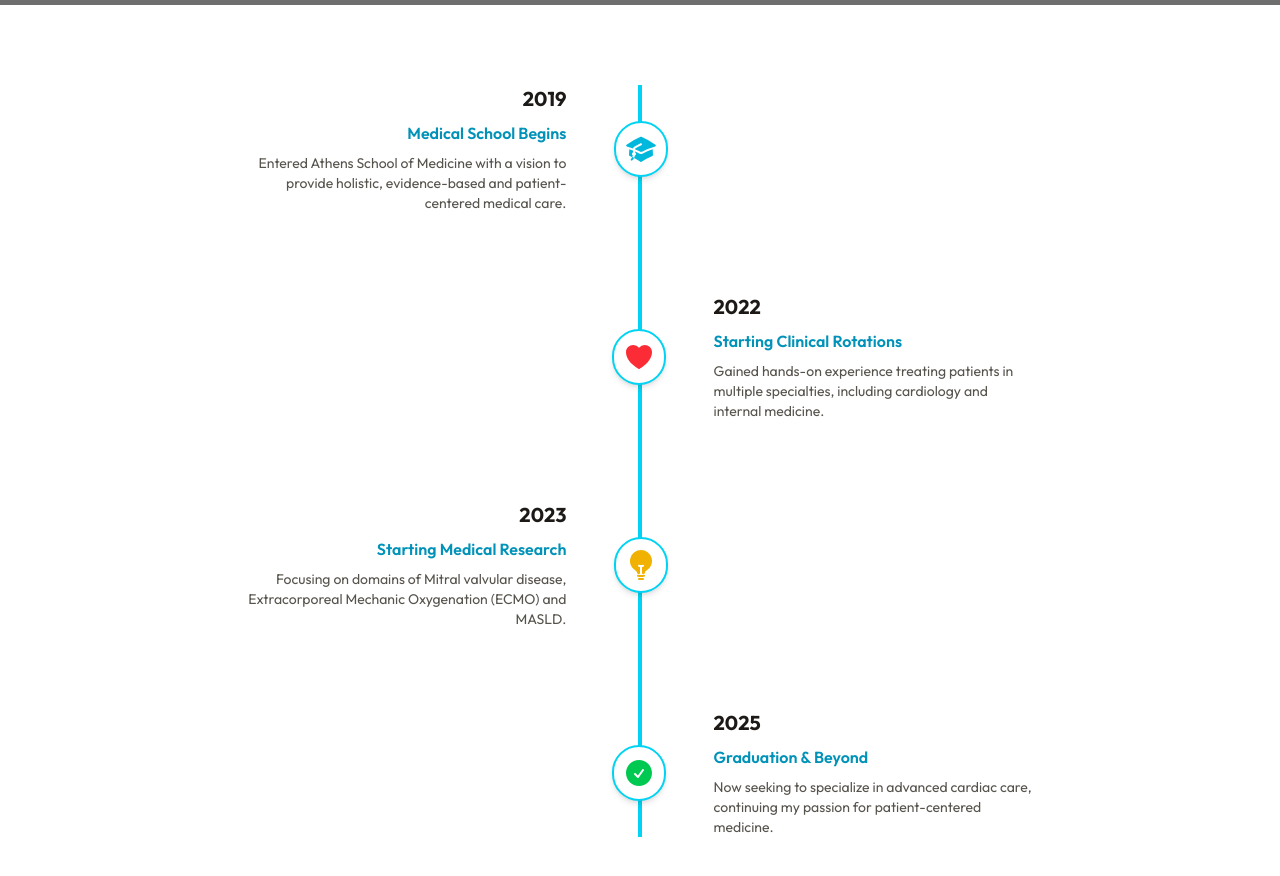
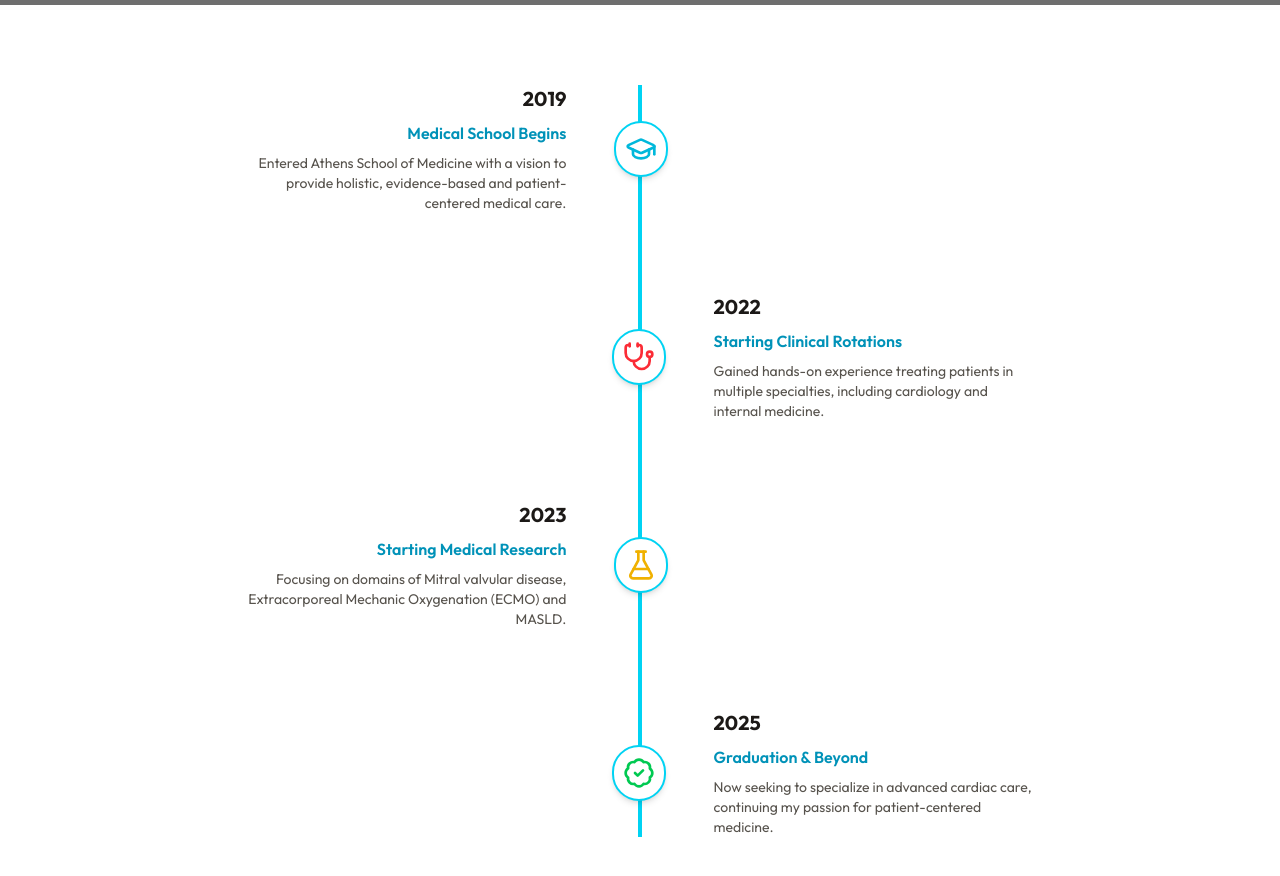
Before and after one commit to panteliskarabetsos/drzisis-portfolio, a Next.js app: page /about in a window 1280 px wide. Shown: the part 700-1576 px from the top of the page. Built offline with nearby package versions, Linux system fonts and the light colour scheme; grey boxes are pictures that could not be loaded.

Commit message:
Bug fixed

```diff
--- a/src/app/about/page.js
+++ b/src/app/about/page.js
@@ -2,14 +2,36 @@
 import { useEffect, useState } from "react";
 import { CheckCircleIcon, AcademicCapIcon, LightBulbIcon, HeartIcon, UsersIcon } from "@heroicons/react/24/solid";
 import { motion } from 'framer-motion';
+import { GraduationCap, Stethoscope, FlaskConical, BadgeCheck } from 'lucide-react';
 
 export default function AboutPage() {
   const [scrolled, setScrolled] = useState(false);
+
   const timeline = [
-    { year: '2019', title: 'Medical School Begins', description: 'Entered Athens School of Medicine with a vision to provide holistic, evidence-based and patient-centered medical care.', icon: <AcademicCapIcon className="h-8 w-8 text-cyan-500" /> },
-    { year: '2022', title: 'Starting Clinical Rotations', description: 'Gained hands-on experience treating patients in multiple specialties, including cardiology and internal medicine.', icon: <HeartIcon className="h-8 w-8 text-red-500" /> },
-    { year: '2023', title: 'Starting Medical Research', description: 'Focusing on domains of Mitral valvular disease, Extracorporeal Mechanic Oxygenation (ECMO) and MASLD.', icon: <LightBulbIcon className="h-8 w-8 text-yellow-500" /> },
-    { year: '2025', title: 'Graduation & Beyond', description: 'Now seeking to specialize in advanced cardiac care, continuing my passion for patient-centered medicine.', icon: <CheckCircleIcon className="h-8 w-8 text-green-500" /> },
+    {
+      year: "2019",
+      title: "Medical School Begins",
+      description: "Entered Athens School of Medicine with a vision to provide holistic, evidence-based and patient-centered medical care.",
+      icon: <GraduationCap className="w-8 h-8 text-cyan-500" />,
+    },
+    {
+      year: "2022",
+      title: "Starting Clinical Rotations",
+      description: "Gained hands-on experience treating patients in multiple specialties, including cardiology and internal medicine.",
+      icon: <Stethoscope className="w-8 h-8 text-red-500" />,
+    },
+    {
+      year: "2023",
+      title: "Starting Medical Research",
+      description: "Focusing on domains of Mitral valvular disease, Extracorporeal Mechanic Oxygenation (ECMO) and MASLD.",
+      icon: <FlaskConical className="w-8 h-8 text-yellow-500" />,
+    },
+    {
+      year: "2025",
+      title: "Graduation & Beyond",
+      description: "Now seeking to specialize in advanced cardiac care, continuing my passion for patient-centered medicine.",
+      icon: <BadgeCheck className="w-8 h-8 text-green-500" />,
+    },
   ];
 
   useEffect(() => {
```
Lines whose indentation alone changed are shown as unchanged.
